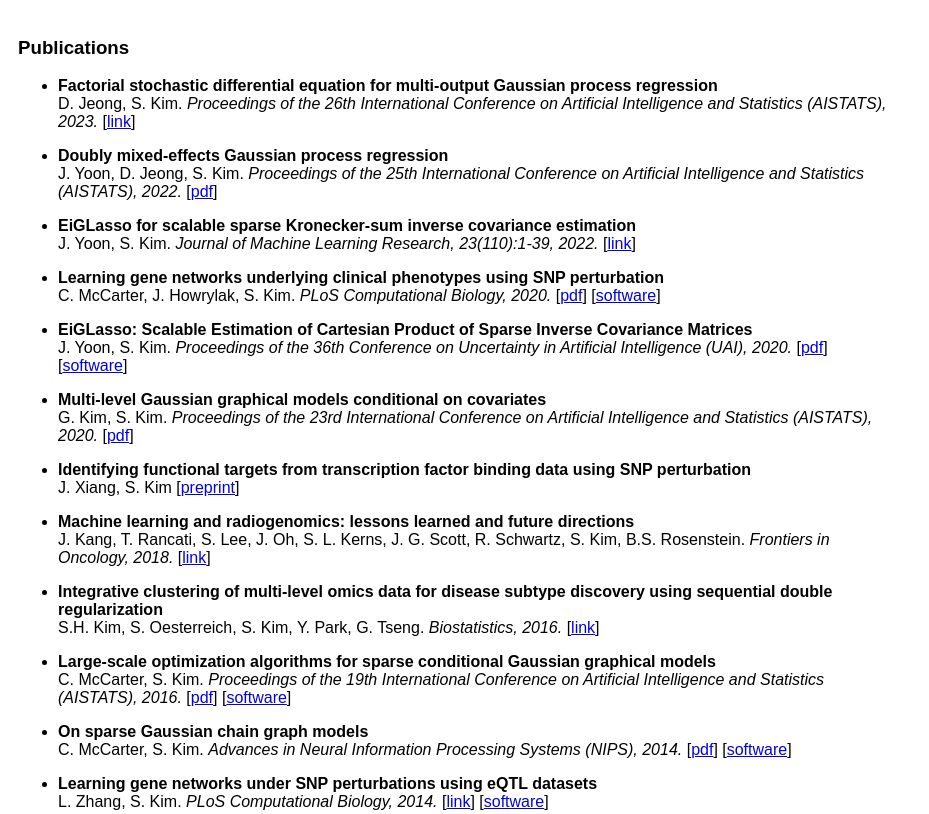
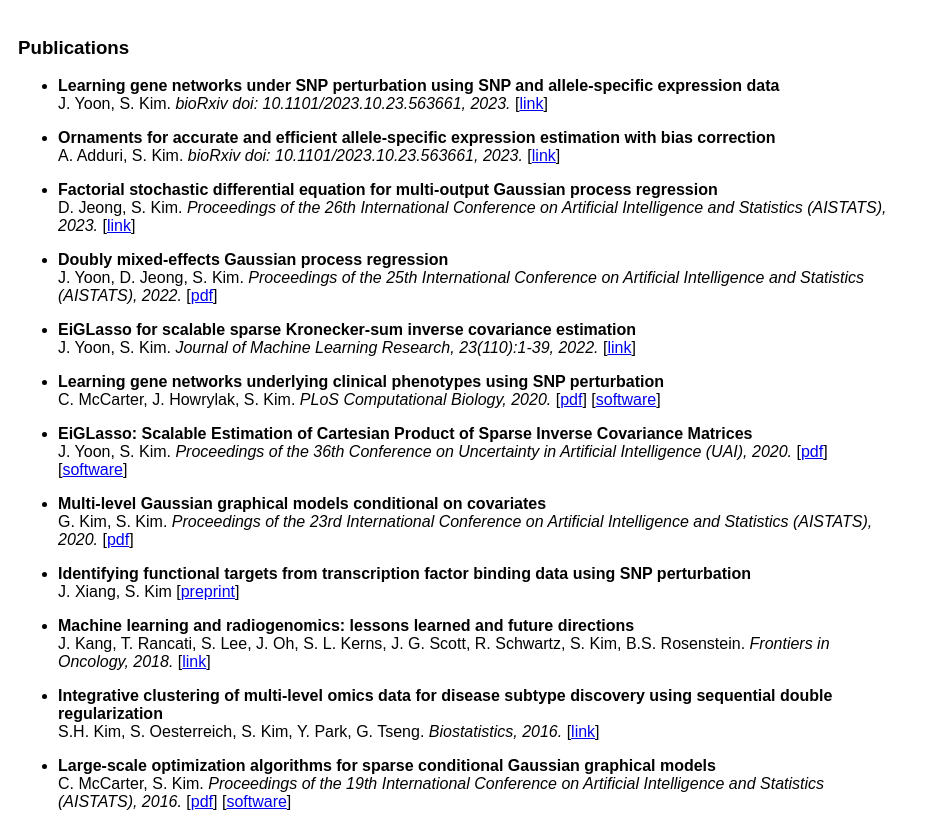
Before and after one commit to SeyoungKimLab/SeyoungKimLab.github.io, a plain HTML site: page publication.html in a window 1280 px wide. Shown: the top 814 px of the page, without its empty margins (0-929 px from the left). Drawn offline with Linux system fonts and the light colour scheme.

Commit message:
papers added

```diff
--- a/publication.html
+++ b/publication.html
@@ -17,6 +17,23 @@
 <P>
 <H3>Publications</H3>
 <UL>
+	<LI> <b>
+	Learning gene networks under SNP perturbation using SNP and allele-specific expression data
+	</b><br>
+	J. Yoon, S. Kim.
+	<i> bioRxiv doi: 10.1101/2023.10.23.563661, 2023. </i>
+		[<a href="https://www.biorxiv.org/content/10.1101/2023.10.23.563661v1">link</a>]
+	<p>
+
+        <LI> <b>
+	Ornaments for accurate and efficient allele-specific expression estimation with bias correction
+        </b><br>
+        A. Adduri, S. Kim.
+        <i> bioRxiv doi: 10.1101/2023.10.23.563661, 2023. </i>
+                [<a href="https://www.biorxiv.org/content/10.1101/2023.10.23.563661v1">link</a>]
+        <p>
+
+
 	<LI> <b>
 	Factorial stochastic differential equation for multi-output Gaussian process regression
 	</b><br>
@@ -116,8 +133,9 @@
 	</b><br>
 	L. Zhang, S. Kim.
 	<i>PLoS Computational Biology, 2014. </i>[<a href="http://www.ploscompbiol.org/article/info:doi/10.1371/journal.pcbi.1003420">link</a>]
-	[<a href="./softwares/softwares.html#scggm">software</a>]
+	[<a href="https://github.com/SeyoungKimLab/PerturbNet">software</a>]
 	<p>
+
 
 	<LI> <b>
 	A* lasso for learning a sparse Bayesian network structure
```
